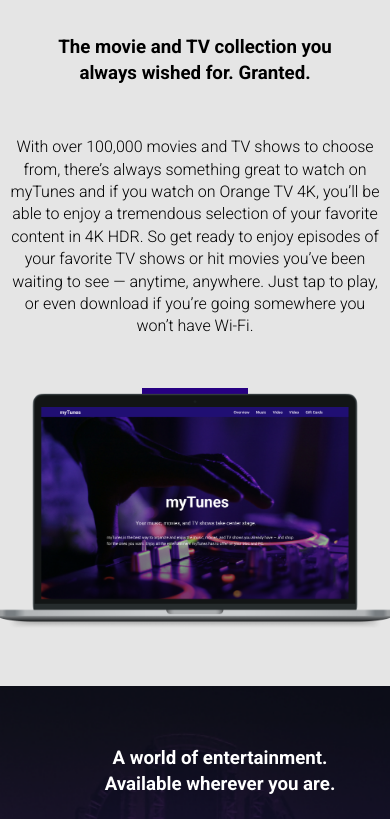
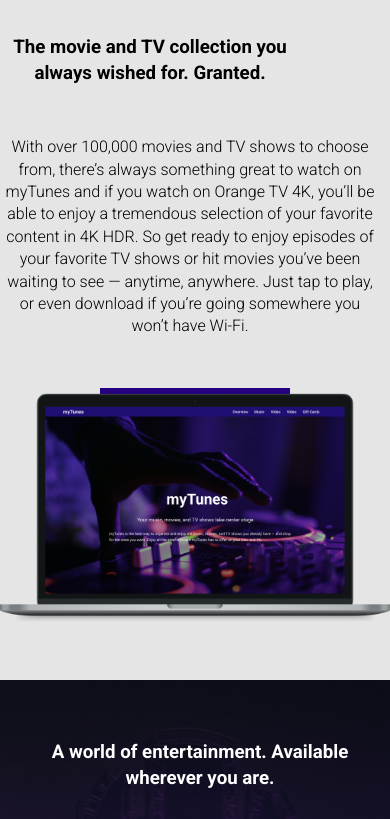
Before and after one commit to asadullah-ahmed/music-website, a plain HTML site: page index.html in a window 390 px wide. Shown: the part 1720-2539 px from the top of the page. Drawn offline with Linux system fonts and the light colour scheme.

Commit message:
minor changes

```diff
--- a/index.html
+++ b/index.html
@@ -63,7 +63,7 @@
         </div>
       </section>
 
-      <section class="about-music">
+      <section class="about-music container">
         <h3>The movie and TV collection you always wished for. Granted.</h3>
         <p>
           With over 100,000 movies and TV shows to choose from, there’s always
--- a/style.css
+++ b/style.css
@@ -19,6 +19,7 @@ html, body {
   font-family: 'Roboto', sans-serif;
   font-weight: 300;
   line-height: 1.4;
+  scroll-behavior: smooth;
 }
 
 button {
@@ -117,6 +118,9 @@ nav ul a {
   position: relative;
   top: 400px;
   margin-top: -400px;
+  /* max-width: 800px; */
+  /* width: 100%; */
+  /* height: auto; */
 }
 
 .primary-btn {
@@ -127,17 +131,22 @@ nav ul a {
   background-color: var(--purple300);
   color: white;
 }
+
+/* About Music Section */
+
 .about-music {
   background-color: #e5e5e5;
   padding-top: 500px;
   display: grid;
-  place-items: center;
+  /* place-items: center; */
   text-align: center;
   gap: 50px;
   padding-bottom: 50px;
+  margin: 0 auto;
 }
 .about-music p{
   max-width: 1200px;
+  /* width: 80%; */
 }
 
 /* Video Section */
@@ -232,24 +241,31 @@ padding: 50px;
     padding-top: 180px;
   }
   .about-music h3 {
-    width: 300px;
+    max-width: 300px;
+    width: 100%;
   }
   .about-music p {
-    width: 380px;
+    max-width: 380px;
+    width: 100%;
     font-size: 16px;
   }
   .about-music img {
     max-width: 400px;
+    width: 100%;
   }
   .video-section h3 {
     max-width: 350px;
-    padding-left: 90px;
+    width: 100%;
+    margin: 0 auto;
+    /* padding-left: 90px; */
   }
   .video-section p {
     min-width: 400px;
+    width: 100%;
   }
   iframe {
-    width: 400px;
+    max-width: 400px;
+    width: 100%;
     height: 300px;
   }
   .gift-section {
```
